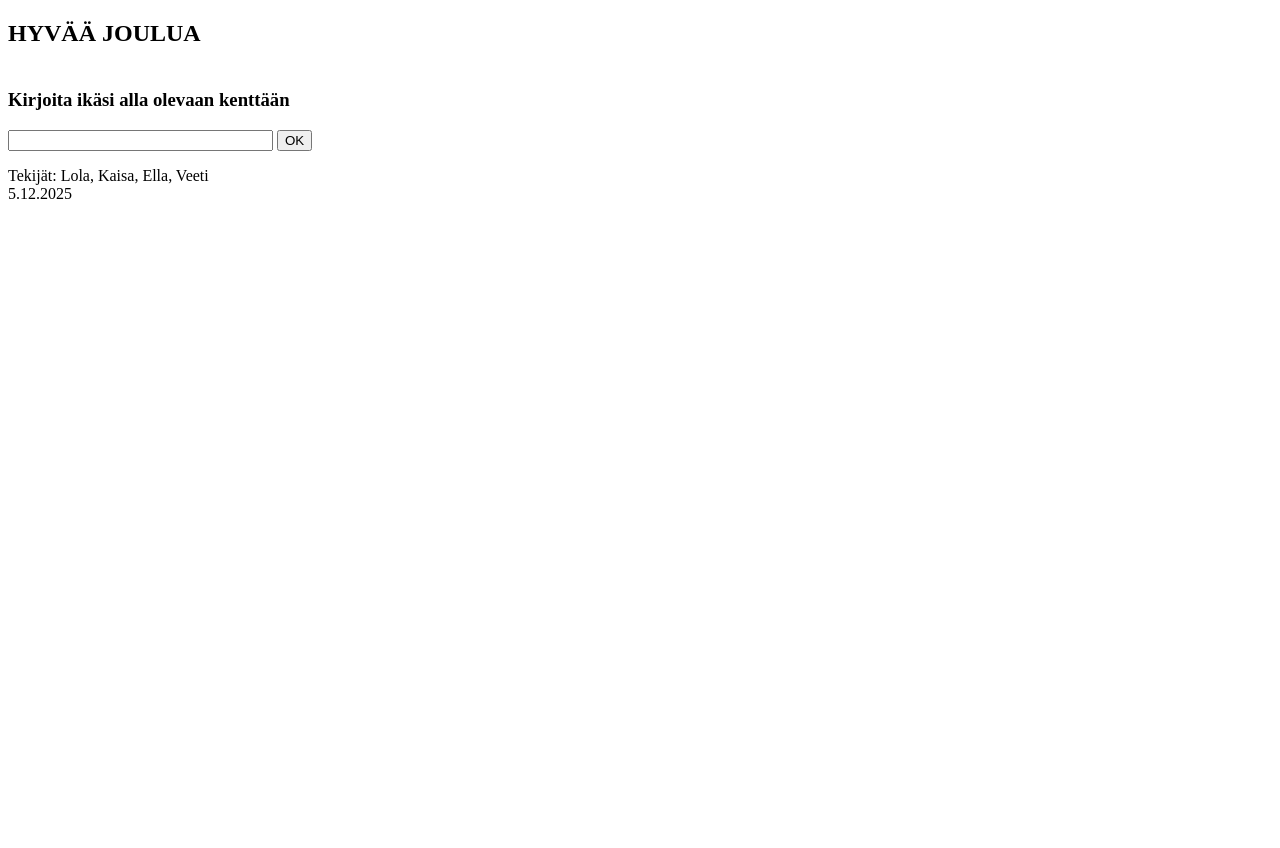
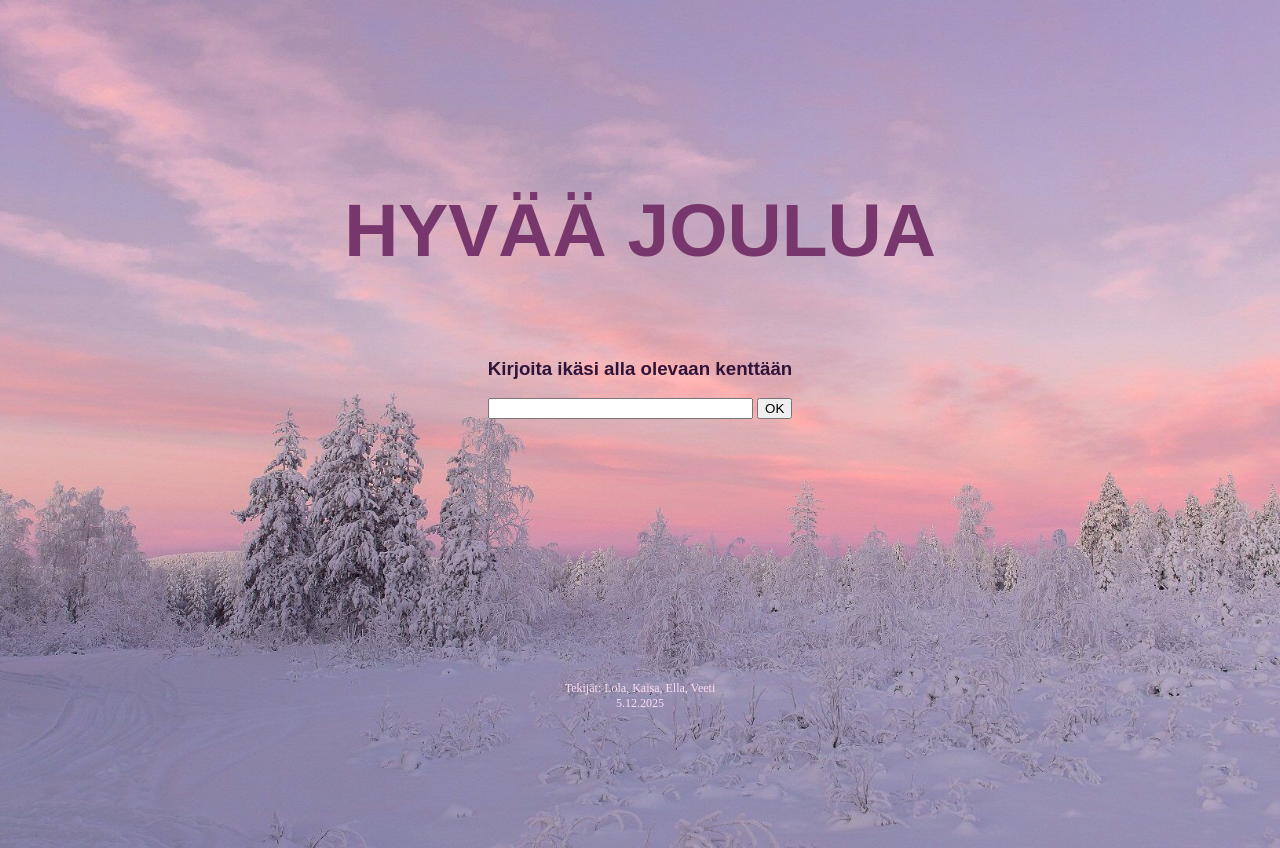
Before and after one commit to lolakittylee/Christmasnerds, a plain HTML site: page index.html in a window 1280 px wide. Before the commit the page ends 800 px from the top, so only its background shows below. Drawn offline with Linux system fonts and the light colour scheme.

Commit message:
Update index.html

```diff
--- a/index.html
+++ b/index.html
@@ -6,7 +6,7 @@
     <meta name="viewport" content="width=device-width, initial-scale=1.0">
     <meta name="author" content="Lola, Kaisa, Ella, Veeti">
     <title>Joulukalenteri aloitus</title>
-    <link href="aloitus3.css" rel="stylesheet" type="text/css">
+    <link href="aloitus.css" rel="stylesheet" type="text/css">
 </head>
 
 <body>
```
